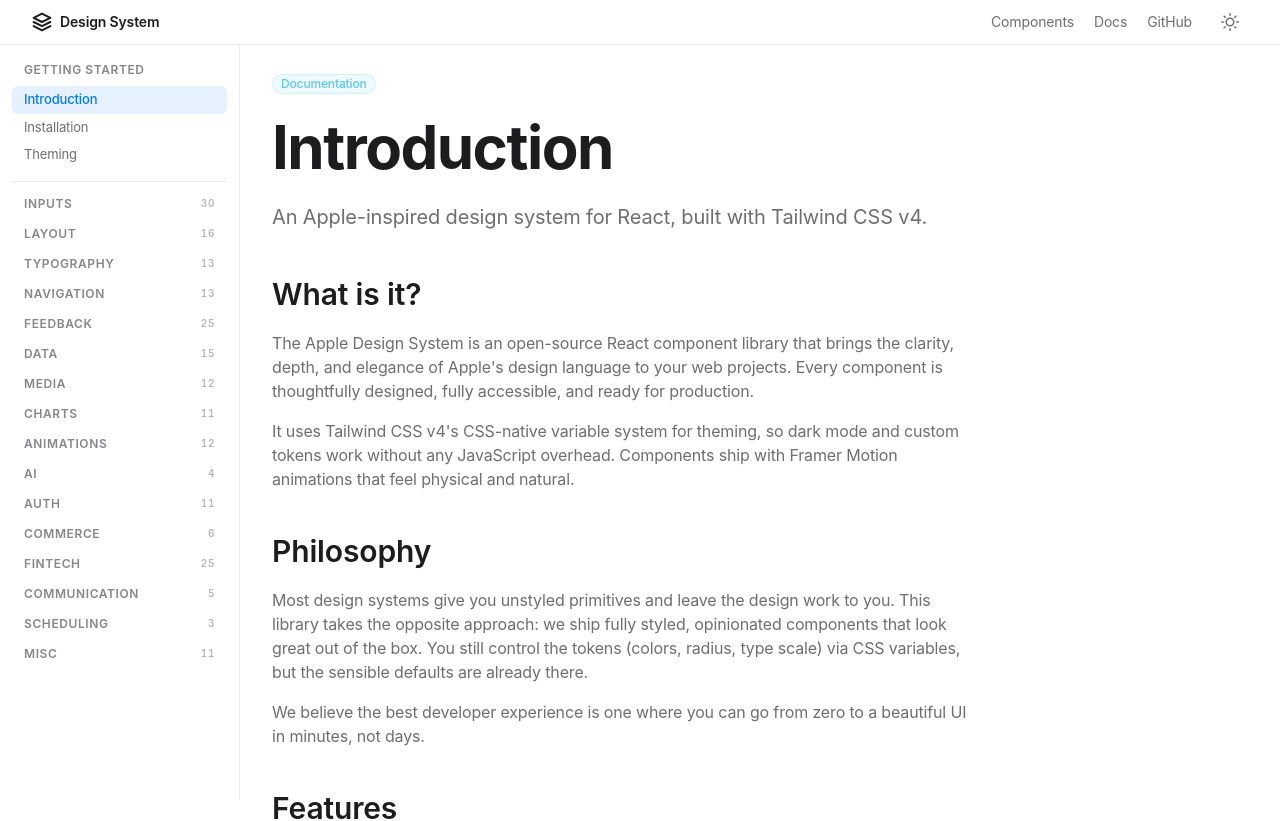
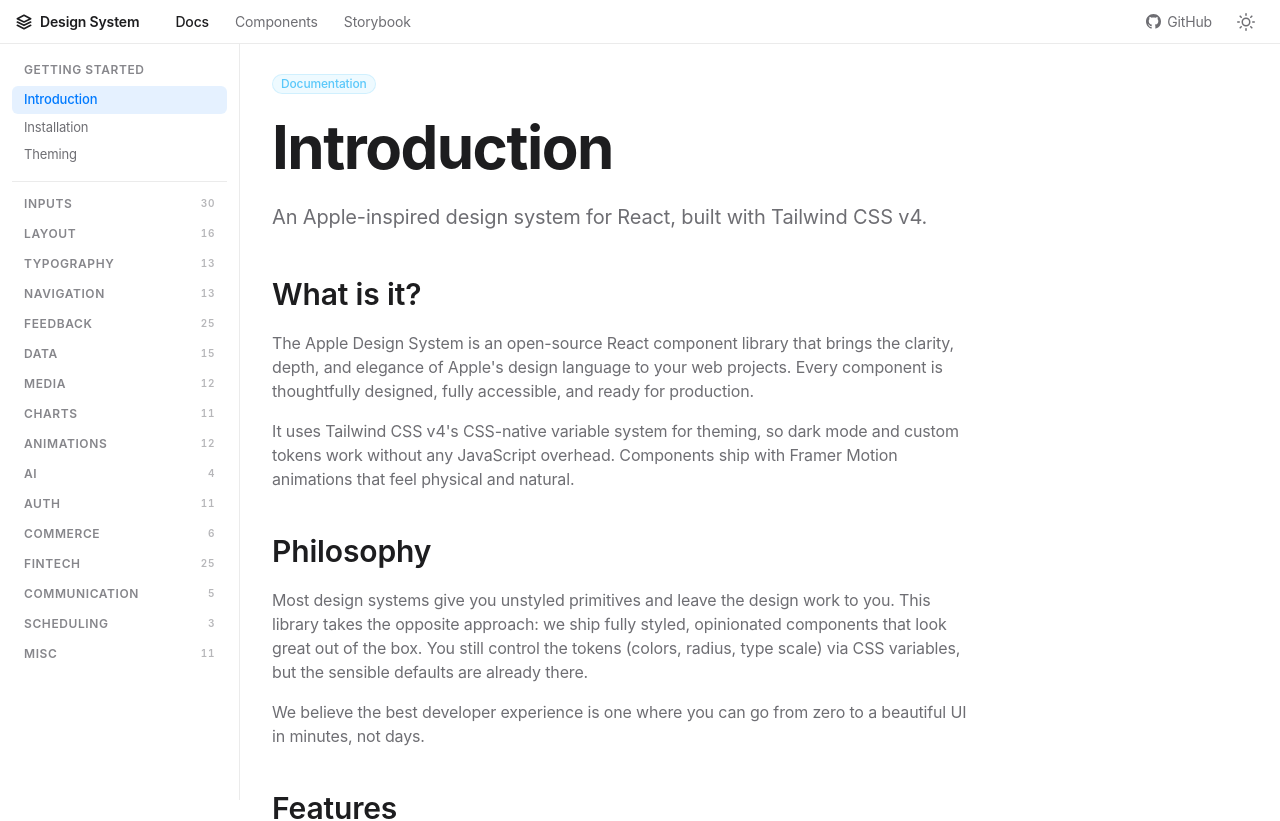
Before and after one commit to smart-coder-labs/landing-ds, a React (Vite) app: page /landing-ds/docs in a window 1280 px wide. Shown: the top 821 px of the page. Built offline with nearby package versions, Linux system fonts and the light colour scheme.

Commit message:
feat(sitenav): redesign header to shadcn style with Storybook link
Active links use font-weight only (no background pill). Logo, nav links
and right-side actions follow shadcn layout. Adds Storybook external link
in desktop nav and mobile drawer.

```diff
--- a/src/components/SiteNav.tsx
+++ b/src/components/SiteNav.tsx
@@ -1,10 +1,11 @@
 import React from 'react'
-import { Link } from 'react-router-dom'
+import { Link, useLocation } from 'react-router-dom'
 import ThemeToggle from './ThemeToggle'
+import { cn } from '../lib/utils'
 
 function LogoIcon() {
   return (
-    <svg width="20" height="20" viewBox="0 0 24 24" fill="none" stroke="currentColor" strokeWidth="2.5" strokeLinecap="round" strokeLinejoin="round">
+    <svg width="16" height="16" viewBox="0 0 24 24" fill="none" stroke="currentColor" strokeWidth="2.5" strokeLinecap="round" strokeLinejoin="round">
       <path d="M12 2L2 7l10 5 10-5-10-5z" />
       <path d="M2 17l10 5 10-5" />
       <path d="M2 12l10 5 10-5" />
@@ -12,21 +13,68 @@ function LogoIcon() {
   )
 }
 
-interface SiteNavProps {
-  landingMode?: boolean
+function GitHubIcon() {
+  return (
+    <svg width="15" height="15" viewBox="0 0 24 24" fill="currentColor">
+      <path d="M12 0C5.37 0 0 5.37 0 12c0 5.31 3.435 9.795 8.205 11.385.6.105.825-.255.825-.57 0-.285-.015-1.23-.015-2.235-3.015.555-3.795-.735-4.035-1.41-.135-.345-.72-1.41-1.23-1.695-.42-.225-1.02-.78-.015-.795.945-.015 1.62.87 1.845 1.23 1.08 1.815 2.805 1.305 3.495.99.105-.78.42-1.305.765-1.605-2.67-.3-5.46-1.335-5.46-5.925 0-1.305.465-2.385 1.23-3.225-.12-.3-.54-1.53.12-3.18 0 0 1.005-.315 3.3 1.23.96-.27 1.98-.405 3-.405s2.04.135 3 .405c2.295-1.56 3.3-1.23 3.3-1.23.66 1.65.24 2.88.12 3.18.765.84 1.23 1.905 1.23 3.225 0 4.605-2.805 5.625-5.475 5.925.435.375.81 1.095.81 2.22 0 1.605-.015 2.895-.015 3.3 0 .315.225.69.825.57A12.02 12.02 0 0 0 24 12c0-6.63-5.37-12-12-12z" />
+    </svg>
+  )
+}
+
+interface NavLinkProps {
+  to: string
+  children: React.ReactNode
+  onClick?: () => void
+  external?: boolean
+  href?: string
+}
+
+function NavLink({ to, children, onClick, external, href }: NavLinkProps) {
+  const location = useLocation()
+  const isActive = !external && (location.pathname === to || location.pathname.startsWith(to + '/'))
+
+  if (external && href) {
+    return (
+      <a
+        href={href}
+        target="_blank"
+        rel="noopener noreferrer"
+        onClick={onClick}
+        className="text-sm text-text-secondary hover:text-text-primary transition-colors px-3 py-1.5"
+      >
+        {children}
+      </a>
+    )
+  }
+
+  return (
+    <Link
+      to={to}
+      onClick={onClick}
+      className={cn(
+        "text-sm px-3 py-1.5 rounded-md transition-colors",
+        isActive
+          ? "text-text-primary font-medium"
+          : "text-text-secondary hover:text-text-primary"
+      )}
+    >
+      {children}
+    </Link>
+  )
 }
 
 function MobileMenu({ landingMode }: { landingMode: boolean }) {
   const [open, setOpen] = React.useState(false)
+  const close = () => setOpen(false)
 
   return (
     <>
       <button
         onClick={() => setOpen(!open)}
-        className="p-2 text-text-secondary hover:text-text-primary transition-colors"
+        className="w-8 h-8 flex items-center justify-center rounded-md text-text-secondary hover:text-text-primary hover:bg-surface-secondary transition-colors"
         aria-label="Toggle menu"
       >
-        <svg width="20" height="20" viewBox="0 0 24 24" fill="none" stroke="currentColor" strokeWidth="2" strokeLinecap="round">
+        <svg width="16" height="16" viewBox="0 0 24 24" fill="none" stroke="currentColor" strokeWidth="2" strokeLinecap="round">
           {open ? (
             <>
               <line x1="18" y1="6" x2="6" y2="18" />
@@ -43,62 +91,18 @@ function MobileMenu({ landingMode }: { landingMode: boolean }) {
       </button>
 
       {open && (
-        <div className="fixed inset-0 top-14 z-40 bg-background-primary/98 backdrop-blur-xl">
-          <div className="flex flex-col items-center gap-6 pt-12">
-            {landingMode ? (
+        <div className="fixed inset-0 top-[44px] z-40 bg-background-primary/98 backdrop-blur-xl border-t border-border-primary">
+          <div className="flex flex-col p-6 gap-1">
+            {landingMode && (
               <>
-                {['Features', 'Showcase', 'Docs'].map((item) => (
-                  <a
-                    key={item}
-                    href={`#${item.toLowerCase()}`}
-                    onClick={() => setOpen(false)}
-                    className="text-lg font-medium text-text-secondary hover:text-text-primary transition-colors"
-                  >
-                    {item}
-                  </a>
-                ))}
-                <Link
-                  to="/components"
-                  onClick={() => setOpen(false)}
-                  className="text-lg font-medium text-text-secondary hover:text-text-primary transition-colors"
-                >
-                  Components
-                </Link>
-                <Link
-                  to="/docs"
-                  onClick={() => setOpen(false)}
-                  className="text-lg font-medium text-text-secondary hover:text-text-primary transition-colors"
-                >
-                  Docs
-                </Link>
-              </>
-            ) : (
-              <>
-                <Link
-                  to="/components"
-                  onClick={() => setOpen(false)}
-                  className="text-lg font-medium text-text-secondary hover:text-text-primary transition-colors"
-                >
-                  Components
-                </Link>
-                <Link
-                  to="/docs"
-                  onClick={() => setOpen(false)}
-                  className="text-lg font-medium text-text-secondary hover:text-text-primary transition-colors"
-                >
-                  Docs
-                </Link>
-                <a
-                  href="https://github.com/smart-coder-labs/design-system"
-                  target="_blank"
-                  rel="noopener noreferrer"
-                  onClick={() => setOpen(false)}
-                  className="text-lg font-medium text-text-secondary hover:text-text-primary transition-colors"
-                >
-                  GitHub
-                </a>
+                <a href="#features" onClick={close} className="text-sm text-text-secondary hover:text-text-primary transition-colors py-2.5 px-3 rounded-md hover:bg-surface-secondary">Features</a>
+                <a href="#showcase" onClick={close} className="text-sm text-text-secondary hover:text-text-primary transition-colors py-2.5 px-3 rounded-md hover:bg-surface-secondary">Showcase</a>
               </>
             )}
+            <Link to="/components" onClick={close} className="text-sm text-text-secondary hover:text-text-primary transition-colors py-2.5 px-3 rounded-md hover:bg-surface-secondary">Components</Link>
+            <Link to="/docs" onClick={close} className="text-sm text-text-secondary hover:text-text-primary transition-colors py-2.5 px-3 rounded-md hover:bg-surface-secondary">Docs</Link>
+            <a href="https://github.com/smart-coder-labs/design-system" target="_blank" rel="noopener noreferrer" onClick={close} className="text-sm text-text-secondary hover:text-text-primary transition-colors py-2.5 px-3 rounded-md hover:bg-surface-secondary">GitHub</a>
+            <a href="https://smart-coder-labs.github.io/design-system" target="_blank" rel="noopener noreferrer" onClick={close} className="text-sm text-text-secondary hover:text-text-primary transition-colors py-2.5 px-3 rounded-md hover:bg-surface-secondary">Storybook</a>
           </div>
         </div>
       )}
@@ -106,36 +110,59 @@ function MobileMenu({ landingMode }: { landingMode: boolean }) {
   )
 }
 
+interface SiteNavProps {
+  landingMode?: boolean
+}
+
 export default function SiteNav({ landingMode = false }: SiteNavProps) {
   return (
-    <nav className="fixed top-0 left-0 right-0 z-50 glass border-b border-border-primary">
-      <div className="max-w-7xl mx-auto px-4 sm:px-6 lg:px-8 h-11 flex items-center justify-between">
-        <Link to="/" className="flex items-center gap-2 text-sm font-semibold text-text-primary">
+    <nav className="fixed top-0 left-0 right-0 z-50 h-[44px] border-b border-border-primary bg-background-primary/80 backdrop-blur-xl">
+      <div className="h-full px-4 flex items-center gap-2">
+        {/* Logo */}
+        <Link to="/" className="flex items-center gap-2 text-sm font-semibold text-text-primary mr-4 shrink-0">
           <LogoIcon />
-          Design System
+          <span className="hidden sm:inline">Design System</span>
         </Link>
 
-        <div className="hidden md:flex items-center gap-5">
-          {landingMode ? (
+        {/* Nav links */}
+        <div className="hidden md:flex items-center gap-0.5">
+          {landingMode && (
             <>
-              <a href="#features" className="text-sm text-text-secondary hover:text-text-primary transition-colors">Features</a>
-              <a href="#showcase" className="text-sm text-text-secondary hover:text-text-primary transition-colors">Showcase</a>
+              <a href="#features" className="text-sm text-text-secondary hover:text-text-primary transition-colors px-3 py-1.5 rounded-md hover:bg-surface-secondary">Features</a>
+              <a href="#showcase" className="text-sm text-text-secondary hover:text-text-primary transition-colors px-3 py-1.5 rounded-md hover:bg-surface-secondary">Showcase</a>
             </>
-          ) : null}
-          <Link to="/components" className="text-sm text-text-secondary hover:text-text-primary transition-colors">Components</Link>
-          <Link to="/docs" className="text-sm text-text-secondary hover:text-text-primary transition-colors">Docs</Link>
+          )}
+          <NavLink to="/docs">Docs</NavLink>
+          <NavLink to="/components">Components</NavLink>
+          <a
+            href="https://smart-coder-labs.github.io/design-system"
+            target="_blank"
+            rel="noopener noreferrer"
+            className="text-sm text-text-secondary hover:text-text-primary transition-colors px-3 py-1.5 rounded-md hover:bg-surface-secondary"
+          >
+            Storybook
+          </a>
+        </div>
+
+        {/* Spacer */}
+        <div className="flex-1" />
+
+        {/* Right side */}
+        <div className="hidden md:flex items-center gap-1">
           <a
             href="https://github.com/smart-coder-labs/design-system"
             target="_blank"
             rel="noopener noreferrer"
-            className="text-sm text-text-secondary hover:text-text-primary transition-colors"
+            className="flex items-center gap-1.5 text-sm text-text-secondary hover:text-text-primary transition-colors px-3 py-1.5 rounded-md hover:bg-surface-secondary"
           >
-            GitHub
+            <GitHubIcon />
+            <span>GitHub</span>
           </a>
           <ThemeToggle />
         </div>
 
-        <div className="flex md:hidden items-center gap-2">
+        {/* Mobile */}
+        <div className="flex md:hidden items-center gap-1">
           <ThemeToggle />
           <MobileMenu landingMode={landingMode} />
         </div>
```
